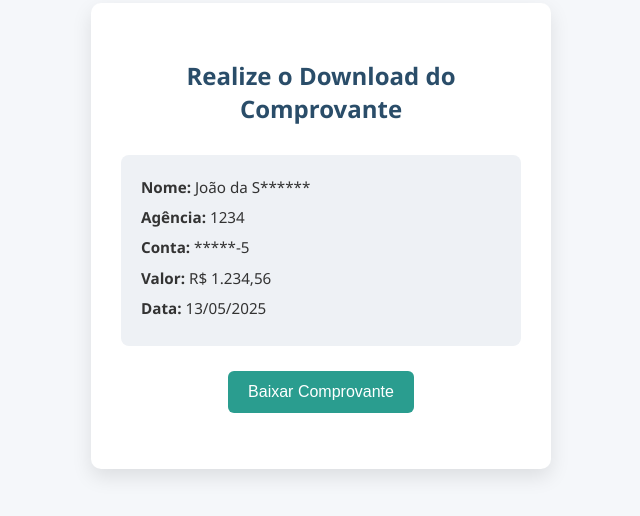
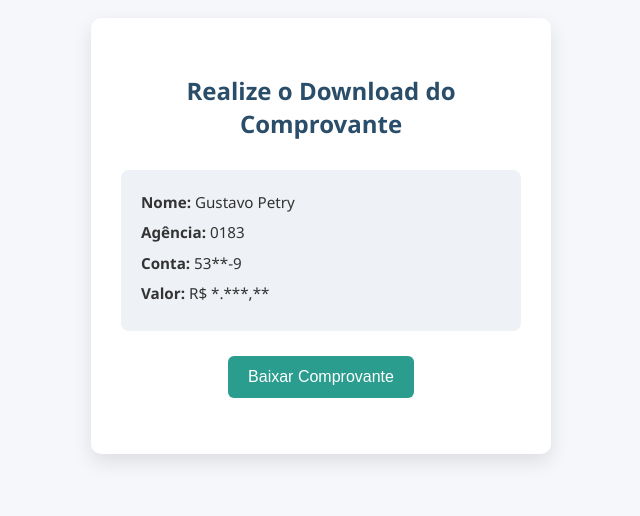
Before and after one commit to GuustavoPetry/bankProof, a website: page public/index.html in a window 1280 px wide. Shown: the part 164-680 px from the top of the page, without its empty margins (319-959 px from the left). Drawn offline with Linux system fonts and the light colour scheme.

Commit message:
ajuste textual

```diff
--- a/public/index.html
+++ b/public/index.html
@@ -11,11 +11,10 @@
     <h1>Realize o Download do Comprovante</h1>
 
     <div class="comprovante">
-      <span><strong>Nome:</strong> João da S******</span>
-      <span><strong>Agência:</strong> 1234</span>
-      <span><strong>Conta:</strong> *****-5</span>
-      <span><strong>Valor:</strong> R$ 1.234,56</span>
-      <span><strong>Data:</strong> 13/05/2025</span>
+      <span><strong>Nome:</strong> Gustavo Petry</span>
+      <span><strong>Agência:</strong> 0183</span>
+      <span><strong>Conta:</strong> 53**-9</span>
+      <span><strong>Valor:</strong> R$ *.***,**</span>
     </div>
 
     <button id="btnDownload" class="btn-download">Baixar Comprovante</button>
```
